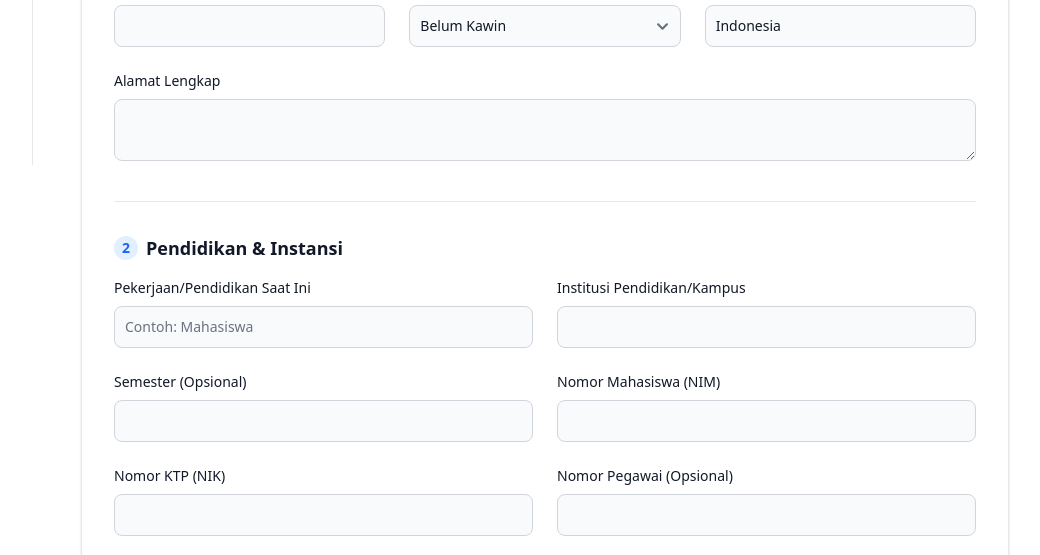
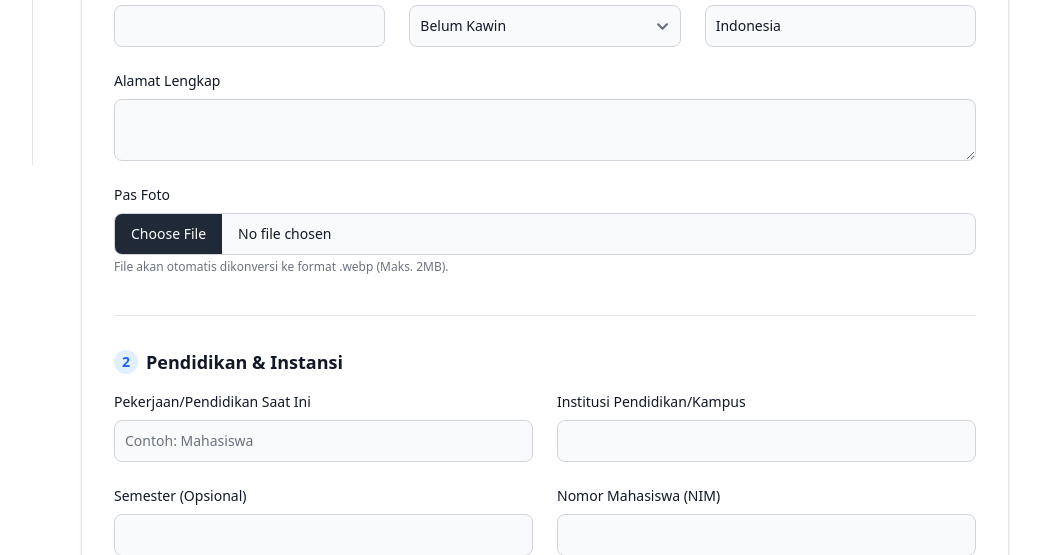
Before and after one commit to MaRVi401/kesbangpol-izin-penelitian, a Laravel app: page /services in a window 1280 px wide. Shown: the part 635-1190 px from the top of the page, without its empty margins (223-1263 px from the left). Run offline with Laravel 12, Linux system fonts and the light colour scheme; the visitor is signed in with stand-in values (Sample User, id 1); style sheets or scripts are compiled from the project's sources; parts of the project's set-up code (start-up, migrations or seed data) failed here and were passed over; some libraries are stand-ins or nearby versions.

Commit message:
config halaman service kontroller pada user Mahasiswa supaya tidak mengunduh dokumen

```diff
--- a/app/Http/Controllers/Mahasiswa/ServiceController.php
+++ b/app/Http/Controllers/Mahasiswa/ServiceController.php
@@ -8,6 +8,8 @@ use Illuminate\Support\Facades\DB;
 use Illuminate\Support\Facades\Auth;
 use Illuminate\Support\Str;
 use Carbon\Carbon;
+use Illuminate\Support\Facades\Storage;
+use Intervention\Image\Laravel\Facades\Image; // Pastikan library ini sudah terinstal
 
 // Pastikan Model di-import
 use App\Models\Tiket;
@@ -40,6 +42,9 @@ class ServiceController extends Controller
             'status_perkawinan'     => 'required|in:Kawin,Belum Kawin',
             'no_hp'                 => 'required|string|max:20',
             'alamat_lengkap'        => 'required|string',
+
+            // Pas Foto Baru
+            'pas_foto'              => 'required|image|mimes:jpeg,png,jpg|max:2048',
 
             // Dokumen & Pekerjaan/Pendidikan
             'nomor_ktp'             => 'nullable|string|max:50',
@@ -75,14 +80,27 @@ class ServiceController extends Controller
 
         DB::beginTransaction();
         try {
-            // Ambil Layanan berdasarkan nama (Sesuaikan nama layanan dengan yang ada di DB kamu)
-            // Misalnya: 'Surat Izin Penelitian'
+            // 2. Proses Konversi & Penyimpanan Foto
+            $file = $request->file('pas_foto');
+            $fileName = 'pas_foto_' . Str::uuid() . '.webp';
+
+            // Membaca gambar, mengubah format, dan menyimpan ke storage/app/private
+            $image = Image::read($file);
+            $encodedImage = $image->toWebp(80); // Kualitas 80%
+
+            Storage::put('private/pas_foto/' . $fileName, (string) $encodedImage);
+
+            // Menambahkan path_pas_foto untuk dimasukkan ke database dan membuang key pas_foto agar tidak error di Mass Assignment
+            $validatedData['path_pas_foto'] = 'private/pas_foto/' . $fileName;
+            unset($validatedData['pas_foto']);
+
+            // 3. Ambil Layanan berdasarkan nama (Sesuaikan nama layanan dengan yang ada di DB kamu)
             $layanan = Layanan::where('nama', 'LIKE', '%Izin Penelitian%')->firstOrFail();
 
             // Buat Nomor Tiket (Misal format: PEN-12052026-ABCD)
             $noTiket = 'PEN-' . Carbon::now()->format('dmY') . '-' . Str::upper(Str::random(4));
 
-            // 2. Insert ke tabel `tiket`
+            // 4. Insert ke tabel `tiket`
             $tiket = Tiket::create([
                 'uuid'       => (string) Str::uuid(),
                 'users_id'   => Auth::user()->uuid,
@@ -92,14 +110,14 @@ class ServiceController extends Controller
                 'deskripsi'  => 'Permohonan Izin Penelitian: ' . $request->judul_pembicara,
             ]);
 
-            // 3. Insert ke tabel `surat_permohonan_izin_penelitian`
+            // 5. Insert ke tabel `surat_permohonan_izin_penelitian`
             $validatedData['uuid'] = (string) Str::uuid();
             $validatedData['tiket_id'] = $tiket->uuid;
             $validatedData['kebangsaan'] = $request->input('kebangsaan', 'Indonesia'); // Default Indonesia jika kosong
 
             SuratPermohonanIzinPenelitian::create($validatedData);
 
-            // 4. Insert Riwayat Status
+            // 6. Insert Riwayat Status
             RiwayatStatusTiket::create([
                 'uuid'      => (string) Str::uuid(),
                 'tiket_id'  => $tiket->uuid,
@@ -108,9 +126,9 @@ class ServiceController extends Controller
                 'catatan'   => 'Permohonan Izin Penelitian berhasil diajukan oleh Mahasiswa'
             ]);
 
-            // 5. Insert Jejak Audit
+            // 7. Insert Jejak Audit
             JejakAudit::create([
-                'uuid'       => (string) Str::uuid(), // Jangan lupa UUID untuk jejak audit
+                'uuid'       => (string) Str::uuid(),
                 'users_id'   => Auth::id(),
                 'aksi'       => 'create',
                 'nama_tabel' => 'tiket',
--- a/resources/js/service-controller.js
+++ b/resources/js/service-controller.js
@@ -54,11 +54,6 @@ const SubdomainFormHandler = () => {
                     updateStepperUI(indicatorStep1, indicatorStep2);
                     window.scrollTo({ top: 0, behavior: 'smooth' });
 
-                    if (result.download_url) {
-                        setTimeout(() => {
-                            window.location.href = result.download_url;
-                        }, 500);
-                    }
 
                 }, 300);
             } else {
--- a/resources/views/pages/mahasiswa/surat-izin-penelitian/index.blade.php
+++ b/resources/views/pages/mahasiswa/surat-izin-penelitian/index.blade.php
@@ -19,7 +19,7 @@
     </div>
 
     <div id="step-1" class="step-content transition-opacity duration-300">
-        <form id="form-penelitian" action="{{ route('services.store') }}" method="POST">
+        <form id="form-penelitian" action="{{ route('services.store') }}" method="POST" enctype="multipart/form-data">
             @csrf
             <div class="max-w-5xl mx-auto bg-white dark:bg-gray-800 p-8 rounded-xl shadow-sm border border-gray-200 dark:border-gray-700">
                 <div class="border-b border-gray-200 dark:border-gray-700 pb-4 mb-8">
@@ -85,6 +85,12 @@
                         <div class="md:col-span-3">
                             <label class="block mb-2 text-sm font-medium text-gray-900 dark:text-white">Alamat Lengkap</label>
                             <textarea name="alamat_lengkap" rows="2" class="bg-gray-50 border border-gray-300 text-gray-900 text-sm rounded-lg focus:ring-blue-500 focus:border-blue-500 block w-full p-2.5 dark:bg-gray-700 dark:border-gray-600 dark:text-white" required></textarea>
+                        </div>
+
+                        <div class="md:col-span-3">
+                            <label class="block mb-2 text-sm font-medium text-gray-900 dark:text-white">Pas Foto</label>
+                            <input type="file" name="pas_foto" accept="image/*" class="block w-full text-sm text-gray-900 border border-gray-300 rounded-lg cursor-pointer bg-gray-50 focus:outline-none dark:bg-gray-700 dark:border-gray-600 dark:text-white" required>
+                            <p class="mt-1 text-xs text-gray-500 dark:text-gray-400">File akan otomatis dikonversi ke format .webp (Maks. 2MB).</p>
                         </div>
                     </div>
                 </div>
@@ -212,7 +218,9 @@
 
                 <div class="flex justify-end pt-6 border-t border-gray-200 dark:border-gray-700">
                     <button type="submit" class="text-white bg-blue-700 hover:bg-blue-800 focus:ring-4 focus:outline-none focus:ring-blue-300 font-medium rounded-lg text-sm px-5 py-2.5 text-center inline-flex items-center dark:bg-blue-600 dark:hover:bg-blue-700 dark:focus:ring-blue-800">
-                        <svg class="w-5 h-5 mr-2 -ml-1" fill="none" stroke="currentColor" viewBox="0 0 24 24"><path stroke-linecap="round" stroke-linejoin="round" stroke-width="2" d="M12 19l9 2-9-18-9 18 9-2zm0 0v-8"></path></svg>
+                        <svg class="w-5 h-5 mr-2 -ml-1" fill="none" stroke="currentColor" viewBox="0 0 24 24">
+                            <path stroke-linecap="round" stroke-linejoin="round" stroke-width="2" d="M12 19l9 2-9-18-9 18 9-2zm0 0v-8"></path>
+                        </svg>
                         Kirim Permohonan
                     </button>
                 </div>
```
Also changed, not shown: 2 other files.
